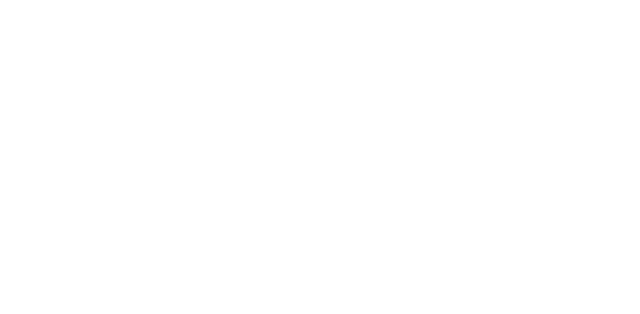
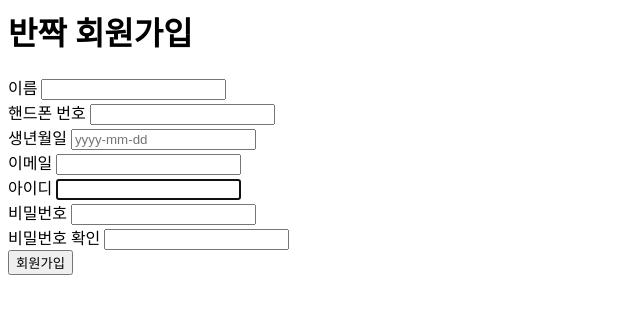
Before and after one commit to Handson-project-Team06/Pet_Matching, a Django app: page /sign_up/ in a window 1280 px wide. Before the commit the part shown is empty. Shown: the top 314 px of the page, without its empty margins (0-640 px from the left). Run offline with Django 3.2, Linux system fonts and the light colour scheme.

Commit message:
make sign_up page

```diff
--- a/accounts/templates/sign_up.html
+++ b/accounts/templates/sign_up.html
@@ -1,10 +1,32 @@
-<!DOCTYPE html>
-<html lang="en">
-<head>
-    <meta charset="UTF-8">
-    <title>Title</title>
-</head>
-<body>
-
-</body>
-</html>
+{% block content %}
+    <div>
+        <h1 id="sign-up-title">반짝 회원가입</h1>
+    </div>
+    <form action="{% url 'account:sign_up' %}" method="post">
+        {% csrf_token %}
+        <div class="field-input">
+            <label class="col-md-3" for="id_name">이름</label> <input class="col-md-9" type="text" name="name" maxlength="15" required="" id="id_name">
+        </div>
+        <div class="field-input">
+            <label class="col-md-3" for="id_phone_number">핸드폰 번호</label> <input class="col-md-9" type="text" name="phone_number" maxlength="13" required="" id="id_phone_number">
+        </div>
+        <div class="field-input">
+            <label class="col-md-3" for="id_birth_date">생년월일</label> <input class="col-md-9" type="text" name="birth_date" required="" id="id_birth_date" placeholder="yyyy-mm-dd">
+        </div>
+        <div class="field-input">
+            <label class="col-md-3" for="id_email">이메일</label> <input class="col-md-9" type="email" name="email" maxlength="254" id="id_email">
+        </div>
+        <div class="field-input">
+            <label class="col-md-3" for="id_username">아이디</label> <input class="col-md-9" type="text" name="username" maxlength="150" autofocus="" required="" id="id_username">
+        </div>
+        <div class="field-input">
+            <label class="col-md-3" for="id_password1">비밀번호</label> <input class="col-md-9" type="password" name="password1" required="" id="id_password1">
+        </div>
+        <div class="field-input">
+            <label class="col-md-3" for="id_password2">비밀번호 확인</label> <input class="col-md-9" type="password" name="password2" required="" id="id_password2">
+        </div>
+        <div class="row">
+            <button type="submit" class="pull-right">회원가입</button>
+        </div>
+    </form>
+{% endblock %}
```
